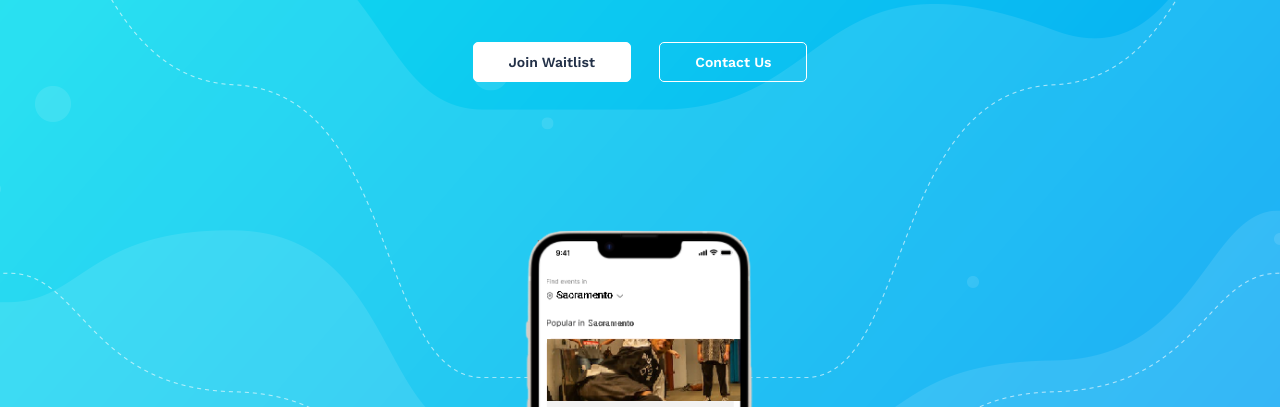
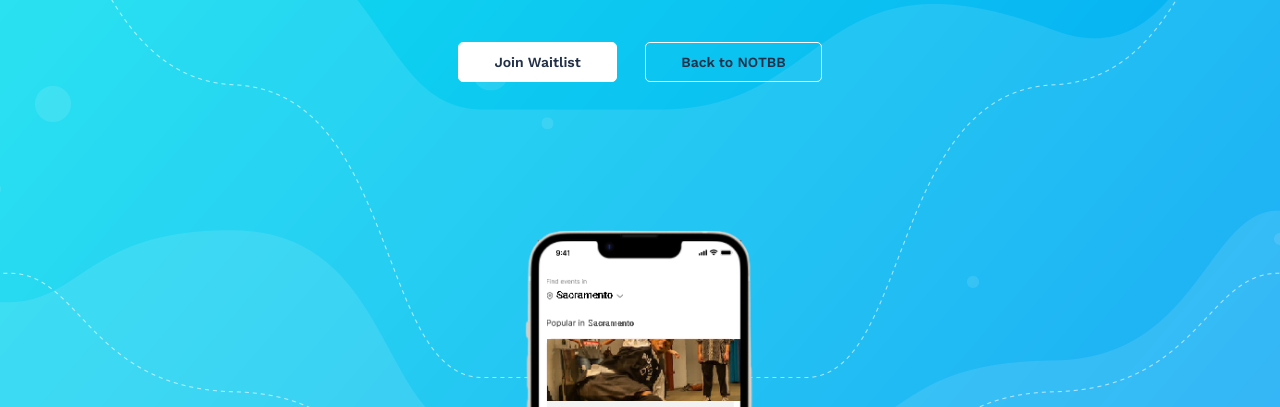
Before and after one commit to unitdevusd/dopeboys, a plain HTML site: page index.html in a window 1280 px wide. Shown: the part 393-800 px from the top of the page. Drawn offline with nearby package versions, Linux system fonts and the light colour scheme.

Commit message:
adding back to notbb button

```diff
--- a/index.html
+++ b/index.html
@@ -56,10 +56,16 @@
                 <div class = "header-text text-white text-center">
                     <h2 class = "text-white">Change the landscape of competitions.</h2>
                     <p>Push the tournaments aside. They only came out in the late 90s anyway.
-</p>
+                    </p>
                     <div class = "btn-group">
                         <button type = "button">Join Waitlist</button>
-                        <button type = "button">Contact Us</button>
+                        <button type = "button">
+                            <a href="https://www.noiseofthebrokeboys.com/">
+
+                                Back to NOTBB
+                            </a>
+                        </button>
+
                     </div>
                 </div>
                 <img src = "images/smartphone-img.png" class = "header-sphone-img">
```
